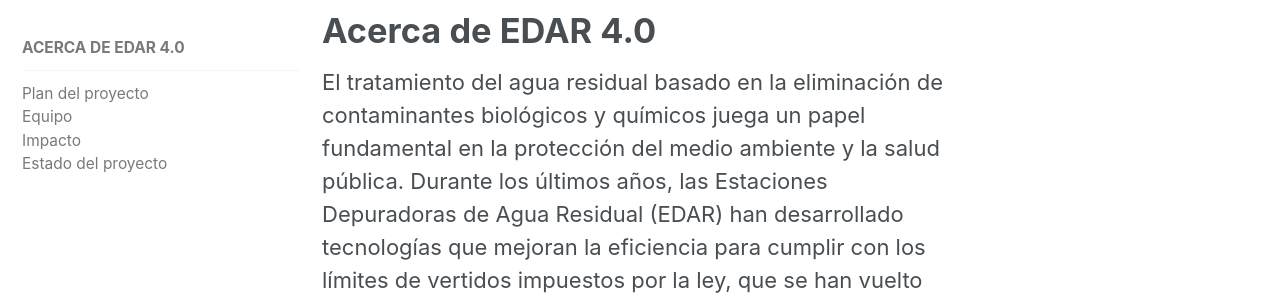
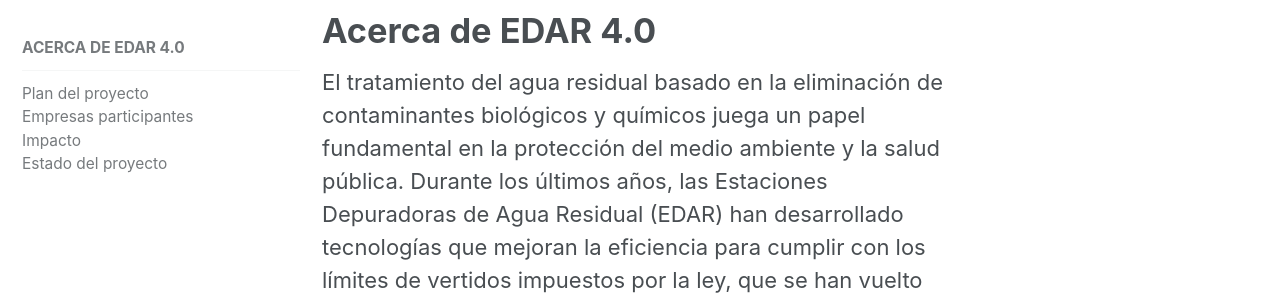
Before and after one commit to MikelAmutxas/mikelamutxas.github.io, a Jekyll site: the page built from _pages/about.md, in a window 1280 px wide. Shown: the part 130-430 px from the top of the page. Built offline with Jekyll 4.4.1, drawn with Linux system fonts in a browser that asks for light colours; nearby versions of some CDN libraries.

Commit message:
navigation name changed

```diff
--- a/_data/navigation.yml
+++ b/_data/navigation.yml
@@ -23,7 +23,7 @@ about:
     children:
       - title: "Plan del proyecto"
         url: /acerca-edar-4-0/plan-proyecto/
-      - title: "Equipo"
+      - title: "Empresas participantes"
         url: /acerca-edar-4-0/emp-participantes/
       - title: "Impacto"
         url: /acerca-edar-4-0/impacto/
```
Also changed, not shown: 6 other files.
